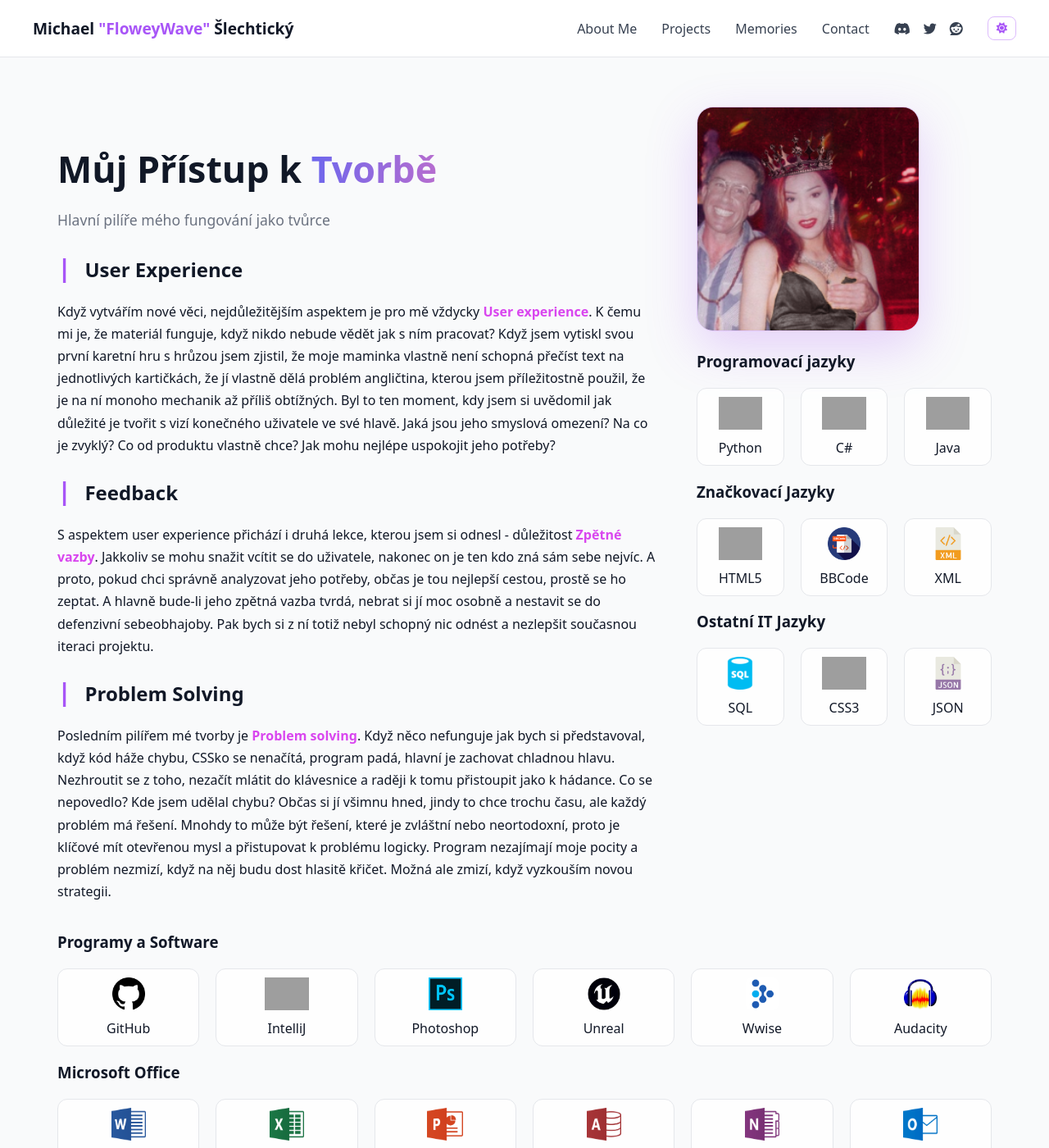
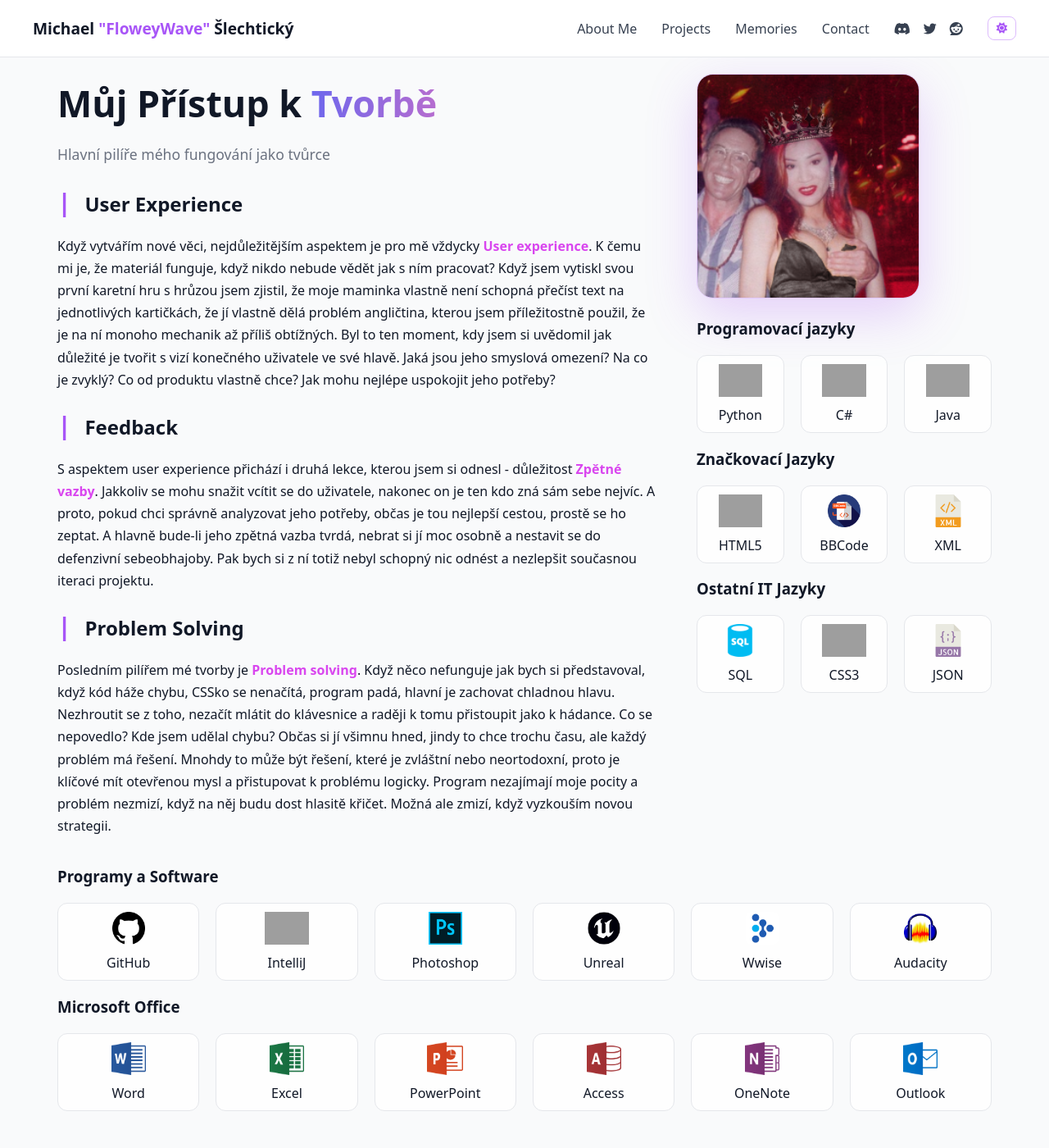
Before and after one commit to FloweyWave2/floweywave2.github.io, a Jekyll site: the page built from creator.html, in a window 1280 px wide and 1400 px high. Shown: the whole window at 82% size. Built offline with Jekyll 4.4.1, drawn with Linux system fonts in a browser that asks for light colours; grey boxes are pictures that could not be loaded.

Commit message:
Update style.scss

```diff
--- a/assets/css/style.scss
+++ b/assets/css/style.scss
@@ -806,6 +806,7 @@ body.light-mode .persona-card:hover {
 /* HERO */
 
 .creator-container {
+    margin-top: -80px;
     display: flex;
     gap: 50px;
     align-items: flex-start;
@@ -842,6 +843,7 @@ body.light-mode .persona-card:hover {
 }
 
 .creator-image-right {
+    margin-top: 40px;
     flex: 0 0 300px;
 }
 
```
